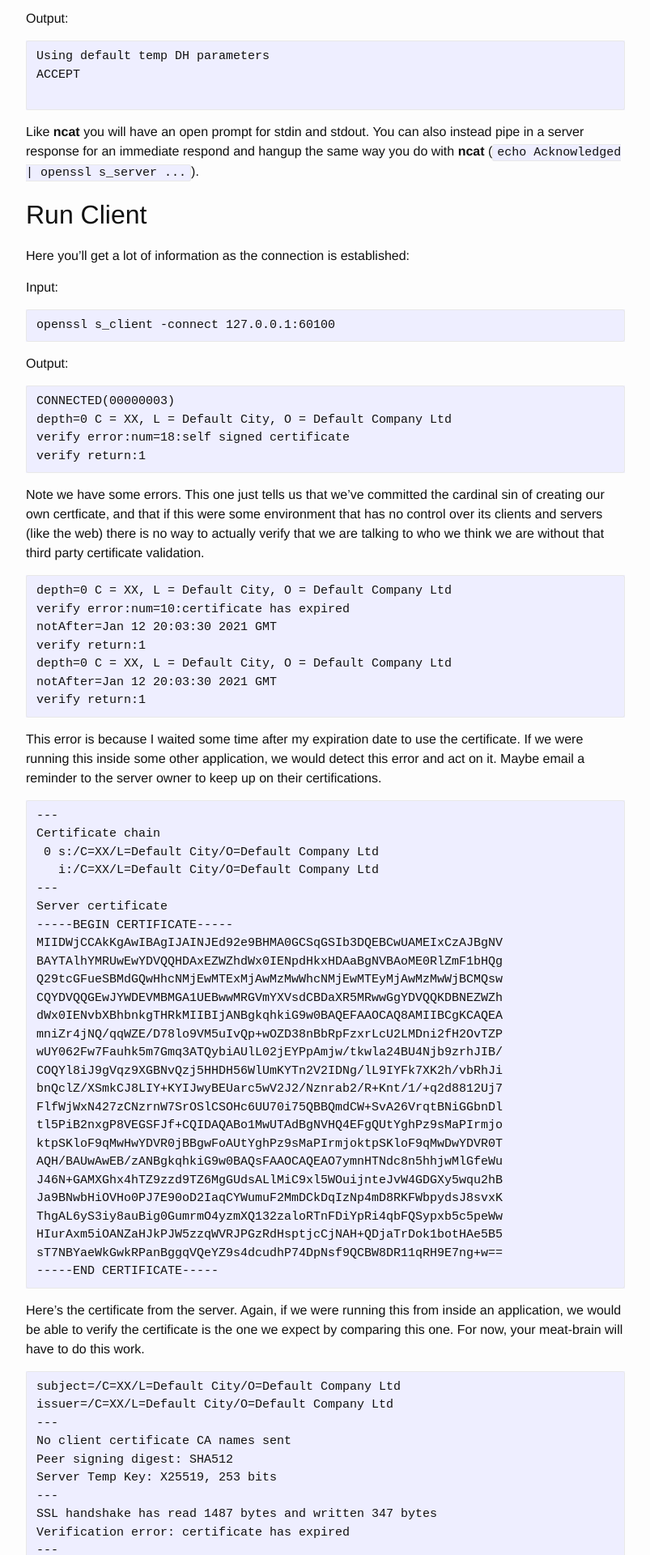
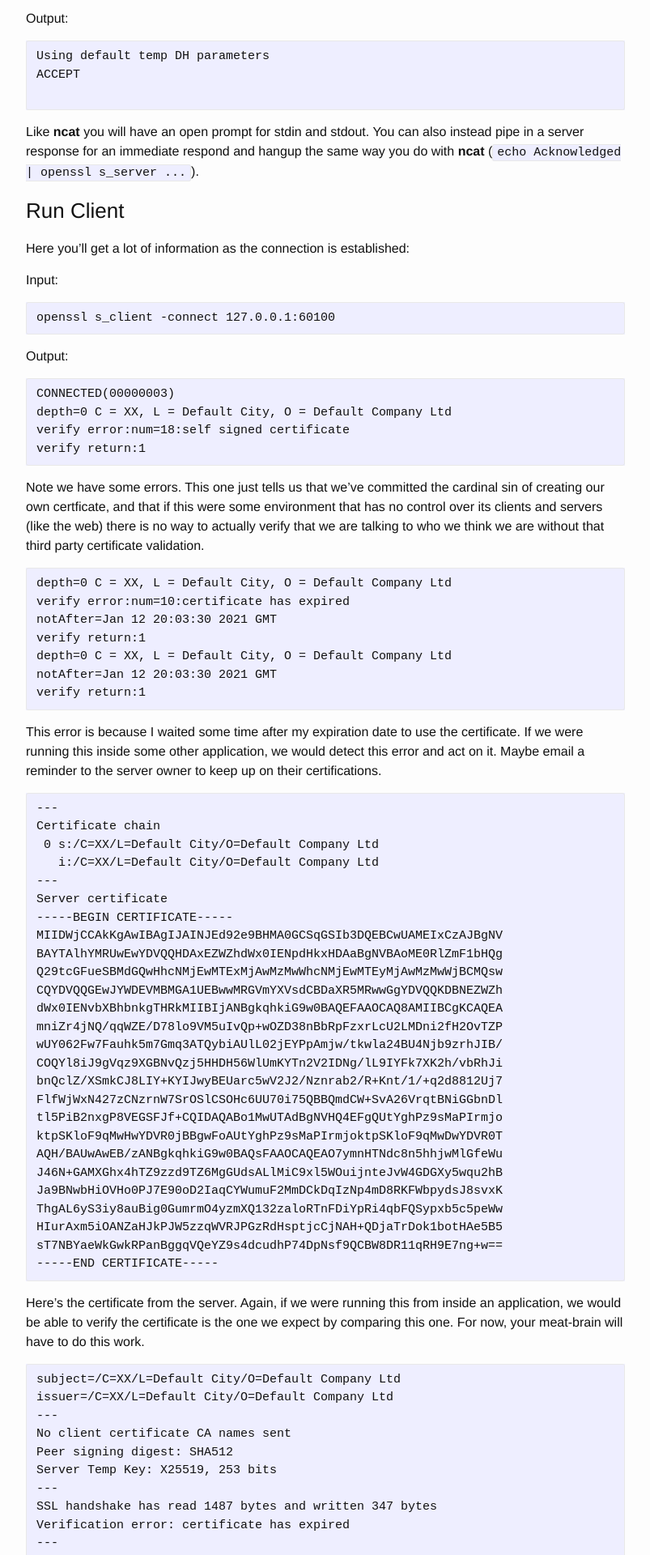
Before and after one commit to erickveil/erickveil.github.com, a Jekyll site: the page built from _posts/2021-01-21-How to Send Encrypted Messages Using OpenSSL on the Command Line.md, in a window 1280 px wide. Shown: the part 3111-5031 px from the top of the page at 81% size, without its empty margins (238-1041 px from the left). Built offline with Jekyll 4.4.1, drawn with Linux system fonts in a browser that asks for light colours.

Commit message:
Fixed header level

```diff
--- a/_posts/2021-01-21-How to Send Encrypted Messages Using OpenSSL on the Command Line.md
+++ b/_posts/2021-01-21-How to Send Encrypted Messages Using OpenSSL on the Command Line.md
@@ -103,7 +103,7 @@ ACCEPT
 Like **ncat** you will have an open prompt for stdin and stdout.
 You can also instead pipe in a server response for an immediate respond and hangup the same way you do with **ncat** (`echo Acknowledged | openssl s_server ...`).
 
-## Run Client
+### Run Client
 
 Here you'll get a lot of information as the connection is established:
 
```
